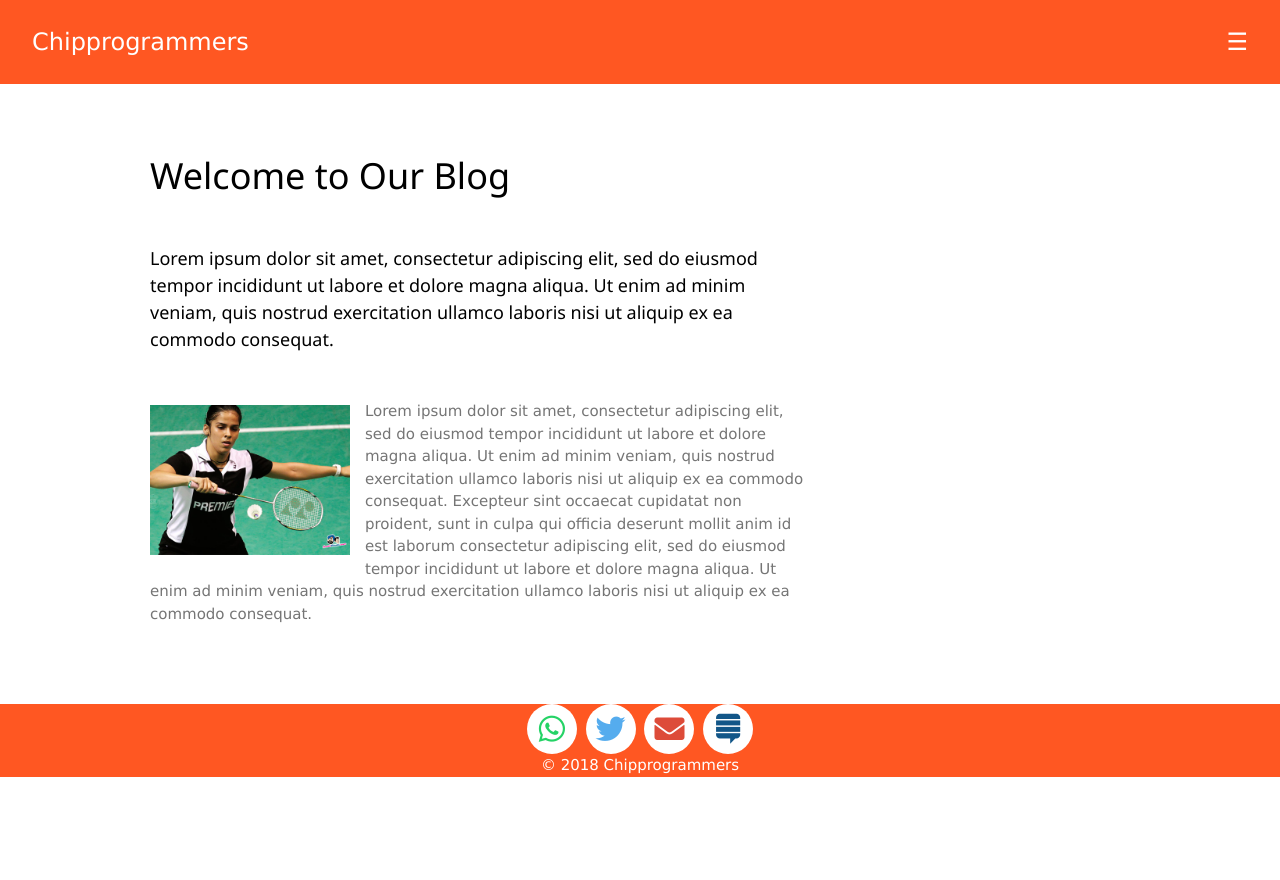
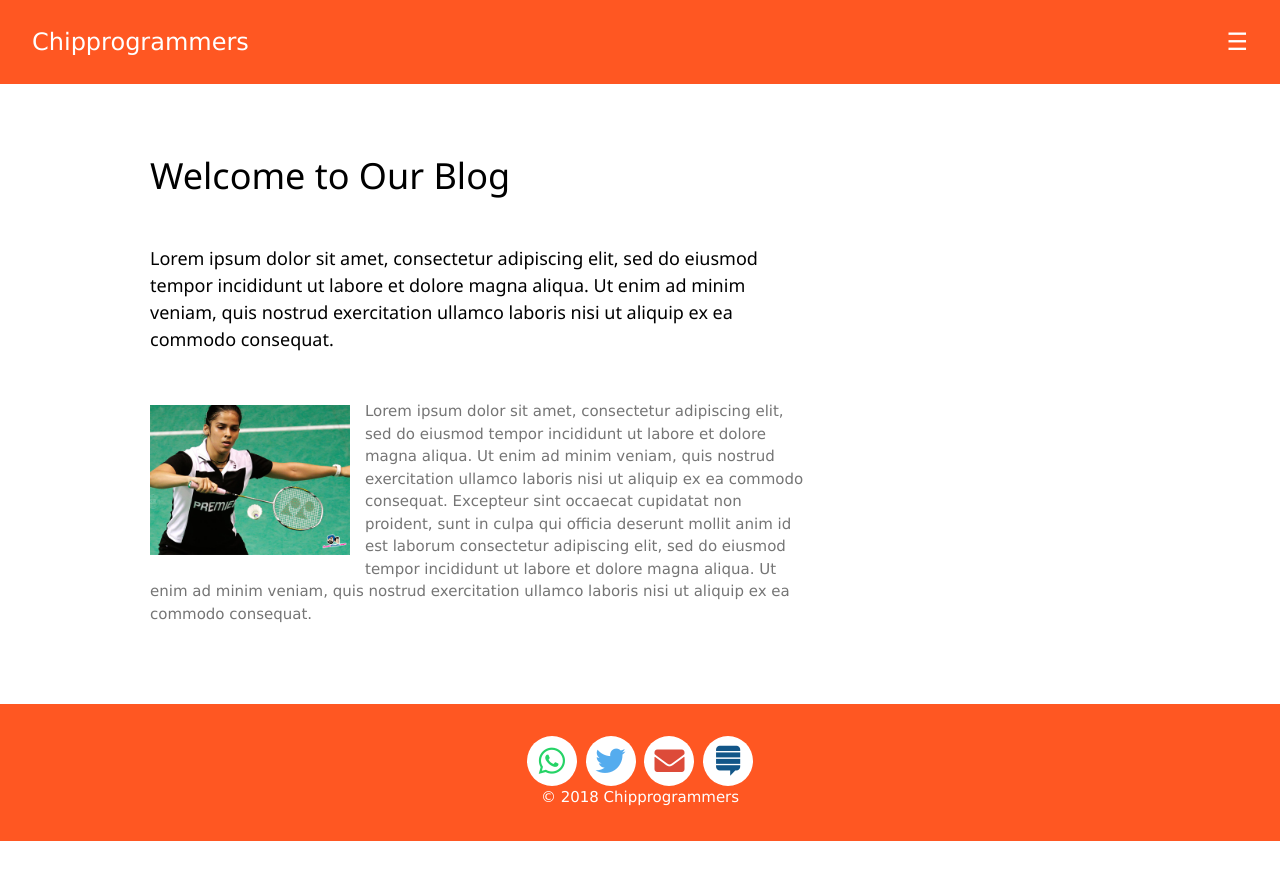
Before and after one commit to techiworld/techiworld.github.io, a Jekyll site: the page built from index.md, in a window 1280 px wide. Shown: the top 880 px of the page. Built offline with Jekyll 4.4.1, drawn with Linux system fonts in a browser that asks for light colours.

Commit message:
Update footer.html

```diff
--- a/_includes/footer.html
+++ b/_includes/footer.html
@@ -25,7 +25,7 @@
  </style>
 
 <!-- Footer -->
-  <footer class="w3-container w3-deep-orange">
+  <footer class="w3-container w3-padding-32 w3-deep-orange">
     <div class="social w3-center">
       {% for x in site.data.social %}
         <a target="_blank" href="{{ x.link }}">
```
